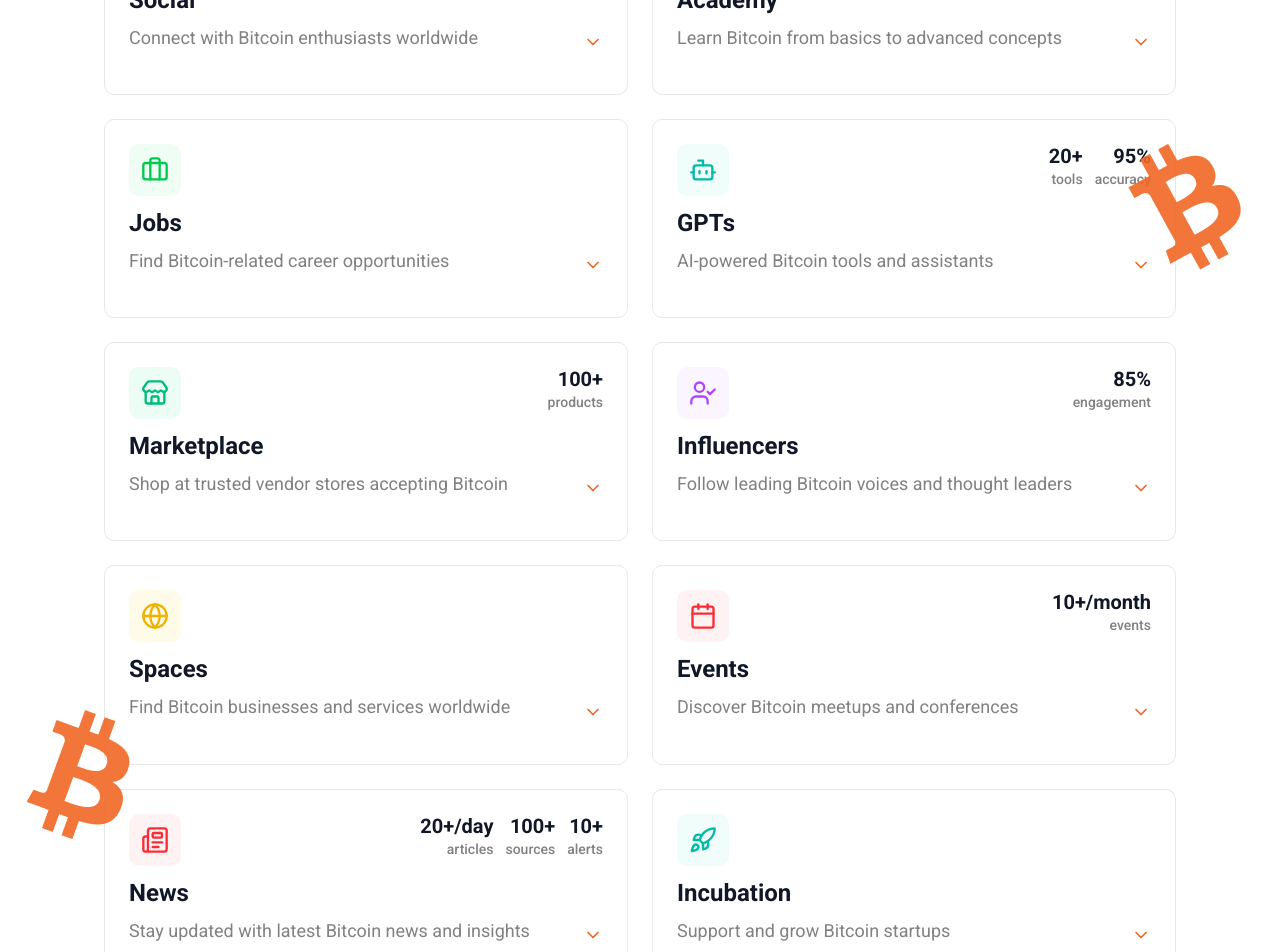
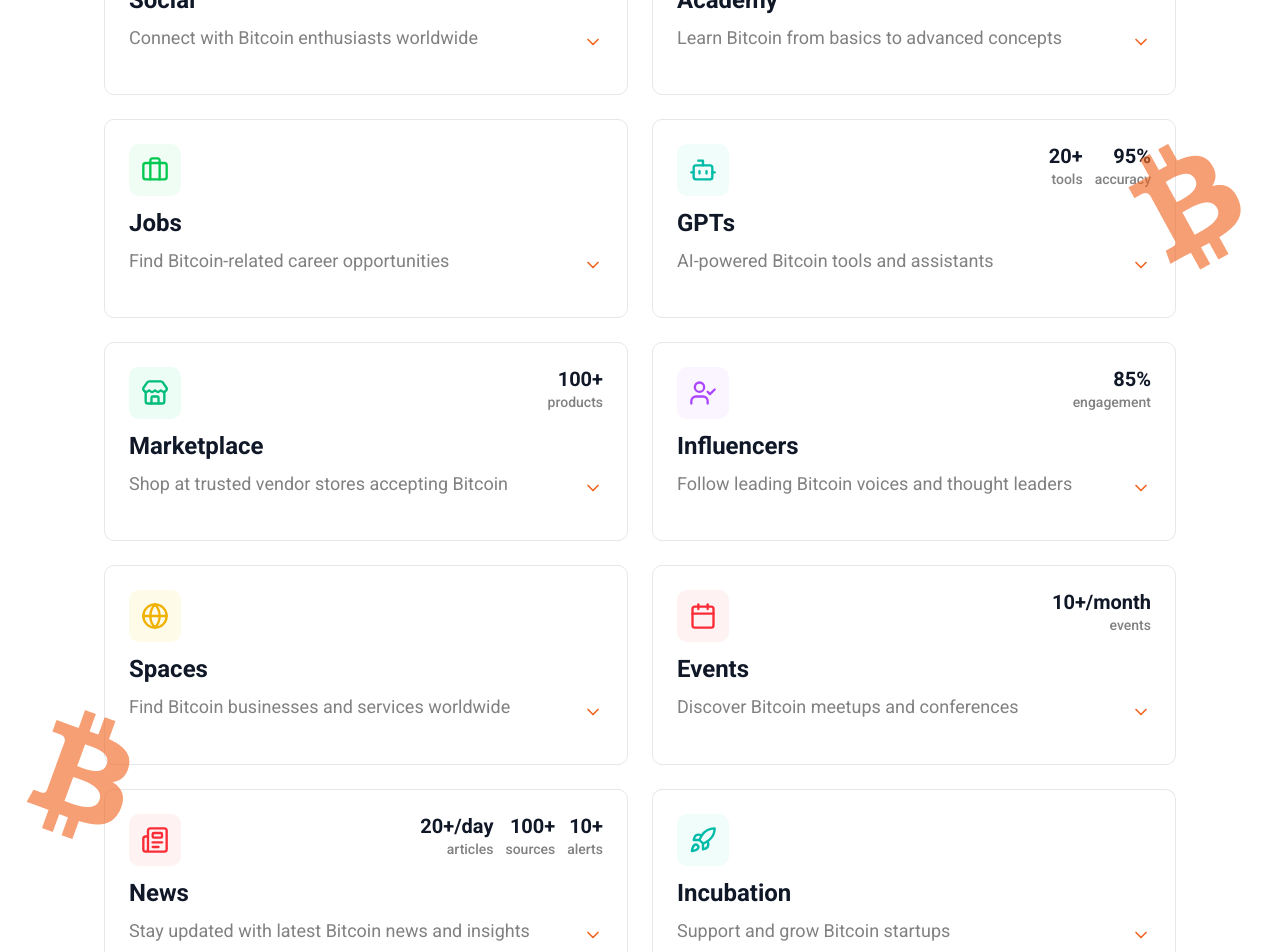
Before and after one commit to shubham9654/coinalaa-v1, a Next.js app: page / in a window 1280 px wide. Shown: the part 1040-1992 px from the top of the page. Built offline with nearby package versions, Linux system fonts and the light colour scheme.

Commit message:
fixed images

```diff
--- a/src/app/page.tsx
+++ b/src/app/page.tsx
@@ -458,9 +458,9 @@ export default function Home() {
           </Accordion>
         </div>
 
-        <img src="/bitcoin1.png" alt="Bitcoin Ecosystem" className="object-contain hidden md:block absolute left-[20px] bottom-[200px] z-0" />
+        <img src="/bitcoin1.png" alt="Bitcoin Ecosystem" className="object-contain hidden md:block absolute left-[20px] bottom-[200px] z-0 opacity-70" />
 
-        <img src="/bitcoin2.png" alt="Bitcoin Ecosystem" className="object-contain hidden md:block absolute right-[20px] top-[500px] z-0" />
+        <img src="/bitcoin2.png" alt="Bitcoin Ecosystem" className="object-contain hidden md:block absolute right-[20px] top-[500px] z-0  opacity-70" />
       </section>
 
       <SiteFooter />
```
Also changed, not shown: public/bitcoin-ecosystem.png.
